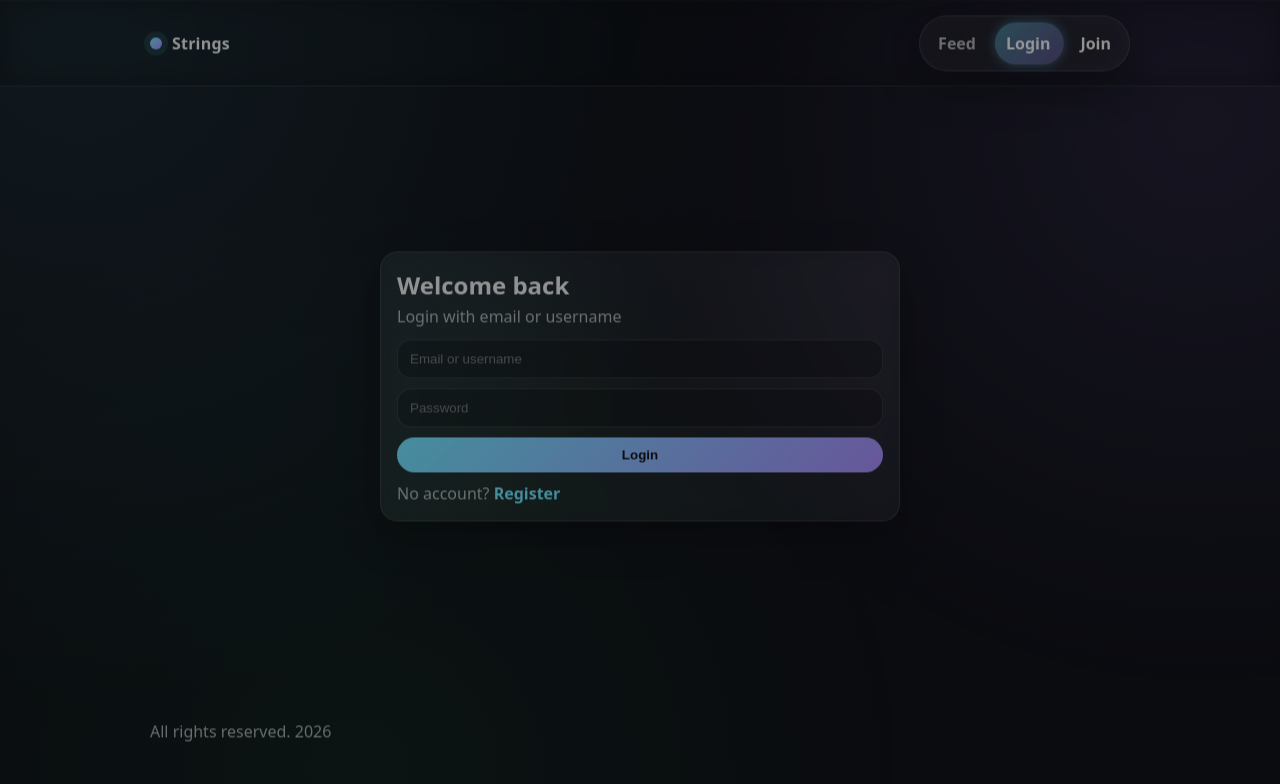
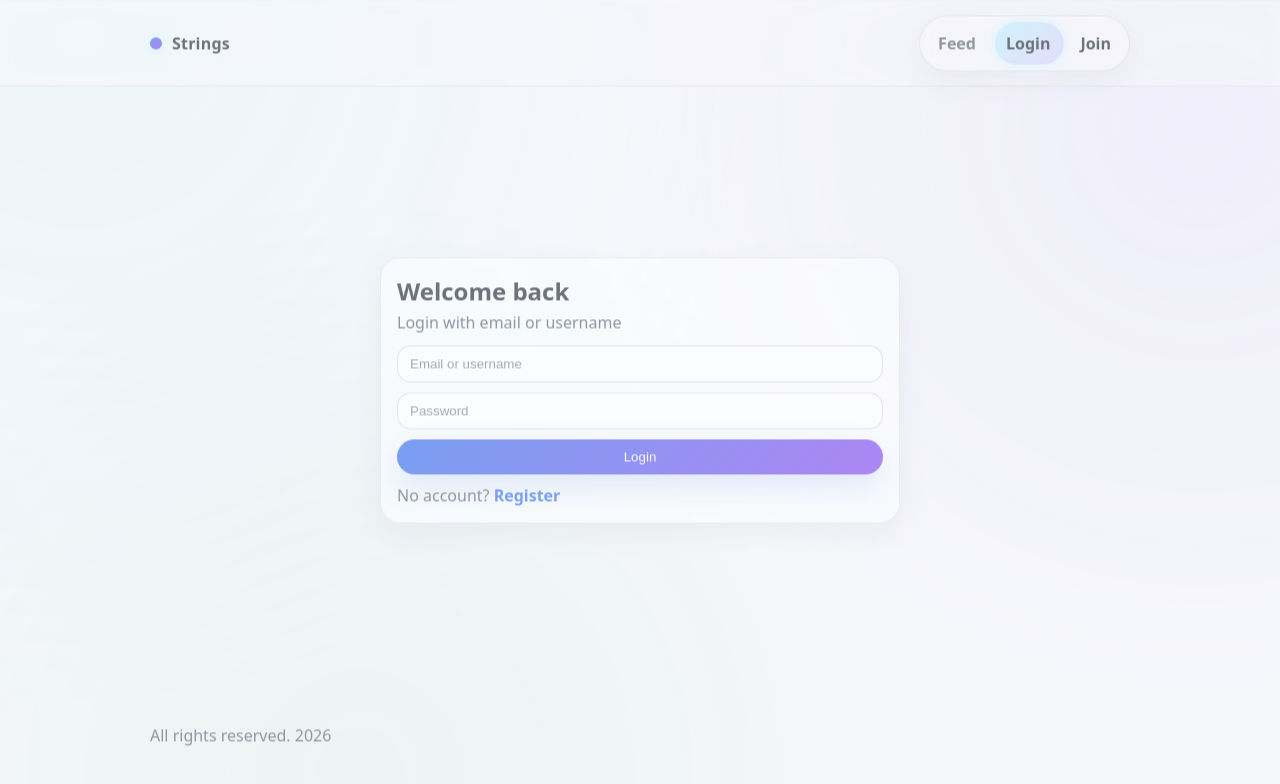
Before and after one commit to josolifx-sudo/prototypeBlog-lim, a Vue app in the folder client/: page /login in a window 1280 px wide. Shown: the top 784 px of the page. Built offline with nearby package versions, Linux system fonts and the light colour scheme.

Commit message:
style: update styles for AppShell and StringsCard components, enhance overall UI consistency

```diff
--- a/client/src/components/AppShell.vue
+++ b/client/src/components/AppShell.vue
@@ -136,11 +136,10 @@ export default {
 <style scoped>
 .topbar {
   position: sticky;
-  min-height: var(--header-h);
   top: 0;
   z-index: 10;
-  backdrop-filter: blur(14px);
-  background: rgba(0, 0, 0, 0.35);
+  background: rgba(246, 247, 251, 0.72);
+  backdrop-filter: blur(10px);
   border-bottom: 1px solid var(--line);
 }
 
--- a/client/src/components/StringsCard.vue
+++ b/client/src/components/StringsCard.vue
@@ -90,21 +90,12 @@ export default {
 
 <style scoped>
 .card {
-  position: relative;
-  padding: 14px;
-  border-radius: var(--radius);
-  cursor: pointer;
-  transform: translateY(0);
-  transition: transform 160ms ease, background 160ms ease, border 160ms ease;
-  overflow: hidden;
+  background: var(--panel);
+  border: 1px solid var(--line);
 }
-
 .card:hover {
-  transform: translateY(-3px);
   background: var(--panel-strong);
-  box-shadow:
-    0 0 0 1px rgba(110, 231, 255, 0.18),
-    0 14px 40px rgba(0, 0, 0, 0.55);
+  box-shadow: var(--shadow);
 }
 
 .spot {
@@ -112,14 +103,14 @@ export default {
   inset: -2px;
   background:
     radial-gradient(
-      500px 350px at var(--sx, 0px) var(--sy, 0px),
-      rgba(110, 231, 255, calc(0.35 * var(--sa, 0))),
-      transparent 55%
+      520px 360px at var(--sx, 0px) var(--sy, 0px),
+      rgba(37, 99, 235, calc(0.18 * var(--sa, 0))),
+      transparent 58%
     ),
     radial-gradient(
-      650px 450px at var(--sx, 0px) var(--sy, 0px),
-      rgba(167, 139, 250, calc(0.28 * var(--sa, 0))),
-      transparent 65%
+      680px 460px at var(--sx, 0px) var(--sy, 0px),
+      rgba(124, 58, 237, calc(0.14 * var(--sa, 0))),
+      transparent 66%
     );
   pointer-events: none;
 }
--- a/client/src/style.css
+++ b/client/src/style.css
@@ -1,29 +1,35 @@
 :root {
-  --header-h: 70px;
-  --bg: #0b0c10;
-  --panel: rgba(255, 255, 255, 0.06);
-  --panel-strong: rgba(255, 255, 255, 0.10);
-  --text: rgba(255, 255, 255, 0.92);
-  --muted: rgba(255, 255, 255, 0.65);
-  --line: rgba(255, 255, 255, 0.10);
-  --brand: #6ee7ff;
-  --brand2: #a78bfa;
-  --danger: #ff6b6b;
-  --shadow: 0 14px 40px rgba(0, 0, 0, 0.45);
-  --radius: 18px;
-  --radius-sm: 12px;
+  --bg: #f6f7fb;
+  --panel: rgba(255, 255, 255, 0.78);
+  --panel-strong: rgba(255, 255, 255, 0.92);
+  --text: #111827;
+  --muted: #4b5563;
+  --muted2: #6b7280;
+
+  --line: rgba(17, 24, 39, 0.10);
+  --line-strong: rgba(17, 24, 39, 0.16);
+
+  --brand: #2563eb;
+  --brand2: #7c3aed;
+
+  --shadow: 0 18px 50px rgba(17, 24, 39, 0.10);
+  --shadow-soft: 0 10px 30px rgba(17, 24, 39, 0.08);
+
+  --radius: 20px;
+  --header-h: 74px;
 }
 
 * { box-sizing: border-box; }
 
 html, body {
+  height: 100%;
+}
+
+body {
   margin: 0;
-  padding: 0;
-  background: radial-gradient(1200px 800px at 15% 15%, rgba(110, 231, 255, 0.12), transparent 55%),
-              radial-gradient(900px 600px at 80% 10%, rgba(167, 139, 250, 0.12), transparent 50%),
-              var(--bg);
+  background: var(--bg);
   color: var(--text);
-  font-family: ui-sans-serif, system-ui, -apple-system, Segoe UI, Roboto, Helvetica, Arial;
+  font-family: system-ui, -apple-system, Segoe UI, Roboto, Arial, sans-serif;
 }
 
 a { color: inherit; text-decoration: none; }
@@ -37,56 +43,66 @@ a { color: inherit; text-decoration: none; }
 .glass {
   background: var(--panel);
   border: 1px solid var(--line);
-  border-radius: var(--radius);
-  box-shadow: var(--shadow);
-  backdrop-filter: blur(14px);
+  box-shadow: var(--shadow-soft);
+  backdrop-filter: blur(10px);
 }
 
 .btn {
-  border: 0;
+  display: inline-flex;
+  align-items: center;
+  justify-content: center;
+  gap: 10px;
+  padding: 10px 14px;
   border-radius: 999px;
-  padding: 10px 14px;
-  font-weight: 650;
-  color: var(--bg);
+  border: 1px solid var(--line);
+  background: rgba(255, 255, 255, 0.75);
+  color: var(--text);
   cursor: pointer;
-  transition: transform 160ms ease, opacity 160ms ease;
 }
 
-.btn:active { transform: scale(0.98); }
+.btn:hover {
+  box-shadow: 0 0 0 3px rgba(37, 99, 235, 0.12);
+}
 
 .btn-primary {
   background: linear-gradient(135deg, var(--brand), var(--brand2));
+  border: 0;
+  color: white;
+  box-shadow: 0 12px 30px rgba(37, 99, 235, 0.20);
 }
 
 .btn-ghost {
   background: transparent;
-  color: var(--text);
-  border: 1px solid var(--line);
 }
 
 .btn-danger {
-  background: rgba(255, 107, 107, 0.18);
-  color: var(--text);
-  border: 1px solid rgba(255, 107, 107, 0.35);
+  background: rgba(239, 68, 68, 0.10);
+  border: 1px solid rgba(239, 68, 68, 0.25);
+  color: #991b1b;
 }
 
-.input, textarea {
+.input,
+textarea,
+select {
   width: 100%;
-  background: rgba(0,0,0,0.25);
-  border: 1px solid var(--line);
+  padding: 10px 12px;
   border-radius: 14px;
-  padding: 11px 12px;
+  border: 1px solid var(--line-strong);
+  background: rgba(255, 255, 255, 0.92);
   color: var(--text);
   outline: none;
-  transition: border 160ms ease, transform 160ms ease;
 }
 
-.input:focus, textarea:focus {
-  border-color: rgba(110, 231, 255, 0.45);
-  transform: translateY(-1px);
+.input:focus,
+textarea:focus,
+select:focus {
+  box-shadow: 0 0 0 3px rgba(37, 99, 235, 0.14);
+  border-color: rgba(37, 99, 235, 0.35);
 }
 
-.muted { color: var(--muted); }
+.muted {
+  color: var(--muted);
+}
 
 .fade-up-enter-active, .fade-up-leave-active { transition: all 180ms ease; }
 .fade-up-enter-from { opacity: 0; transform: translateY(8px); }
```
